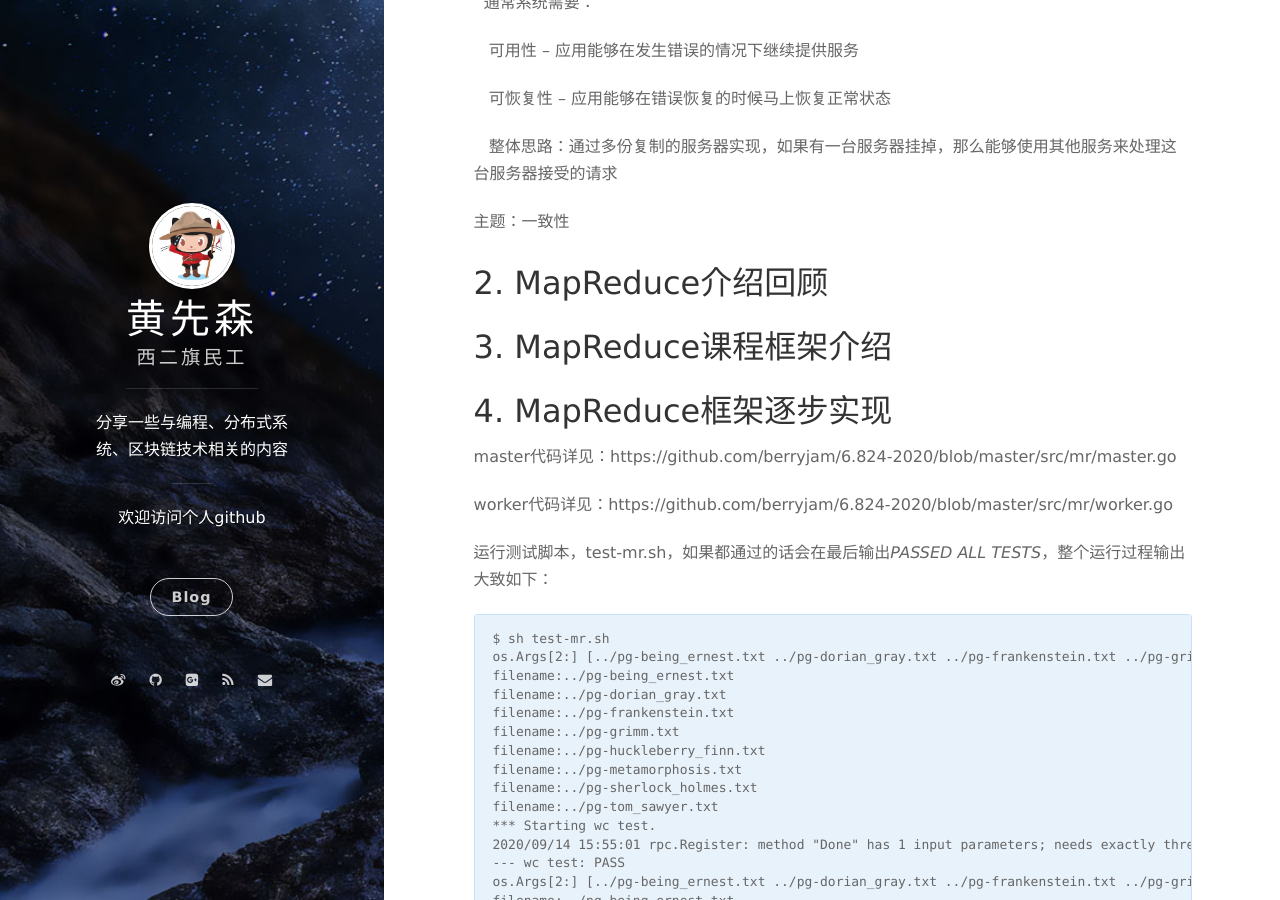
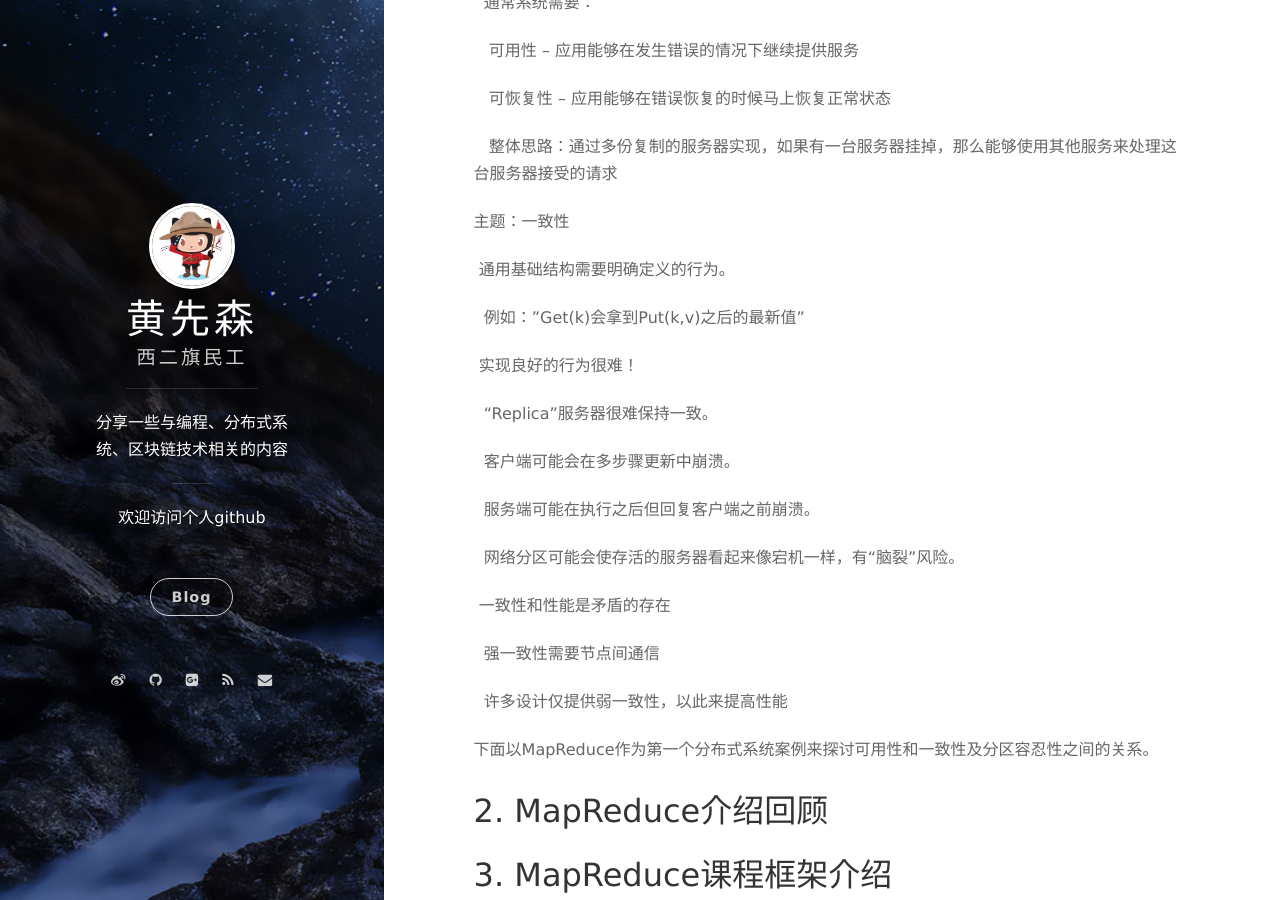
Before and after one commit to berryjam/berryjam.github.io, a Jekyll site: the page built from _posts/2020-09-12-6.824分布式系统课程系列(一):开篇&MapReduce介绍及框架实现.md, in a window 1280 px wide and 900 px high, scrolled down 2018 px. Built offline with Jekyll 4.4.1, drawn with Linux system fonts in a browser that asks for light colours; nearby versions of some CDN libraries; comment, search, counter and statistics services are not loaded.

Commit message:
Update 2020-09-12-6.824分布式系统课程系列(一):开篇&MapReduce介绍及框架实现.md

```diff
--- a/_posts/2020-09-12-6.824分布式系统课程系列(一):开篇&MapReduce介绍及框架实现.md
+++ b/_posts/2020-09-12-6.824分布式系统课程系列(一):开篇&MapReduce介绍及框架实现.md
@@ -84,6 +84,28 @@ tags: 分布式系统 MapReduce 6.824
 
 主题：一致性
 
+&nbsp;通用基础结构需要明确定义的行为。
+
+&nbsp;&nbsp;例如："Get(k)会拿到Put(k,v)之后的最新值"
+
+&nbsp;实现良好的行为很难！
+
+&nbsp;&nbsp;"Replica"服务器很难保持一致。
+
+&nbsp;&nbsp;客户端可能会在多步骤更新中崩溃。
+
+&nbsp;&nbsp;服务端可能在执行之后但回复客户端之前崩溃。
+
+&nbsp;&nbsp;网络分区可能会使存活的服务器看起来像宕机一样，有“脑裂”风险。
+
+&nbsp;一致性和性能是矛盾的存在
+
+&nbsp;&nbsp;强一致性需要节点间通信
+
+&nbsp;&nbsp;许多设计仅提供弱一致性，以此来提高性能
+
+
+下面以MapReduce作为第一个分布式系统案例来探讨可用性和一致性及分区容忍性之间的关系。
 
 
 ## 2. MapReduce介绍回顾
```
